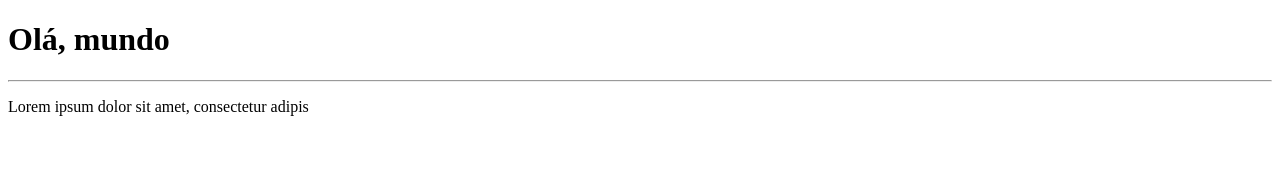
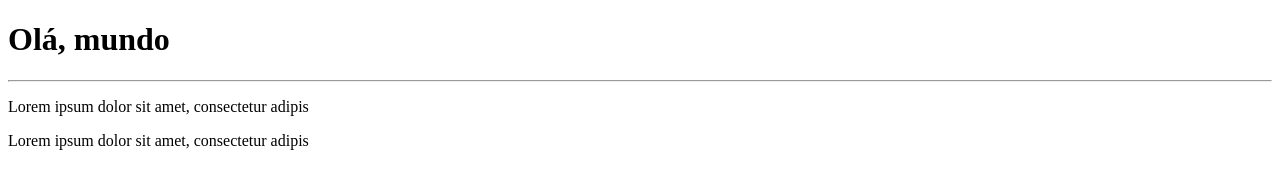
Before and after one commit to mauriciopaiva12/Hello-Word, a plain HTML site: page site-exemplo/index.html in a window 1280 px wide. Drawn offline with Linux system fonts and the light colour scheme.

Commit message:
Update index.html

```diff
--- a/site-exemplo/index.html
+++ b/site-exemplo/index.html
@@ -9,5 +9,6 @@
     <h1>Olá, mundo</h1>
     <hr>
     <p>Lorem ipsum dolor sit amet, consectetur adipis</p>
+    <p>Lorem ipsum dolor sit amet, consectetur adipis</p>
 </body>
 </html>
```
